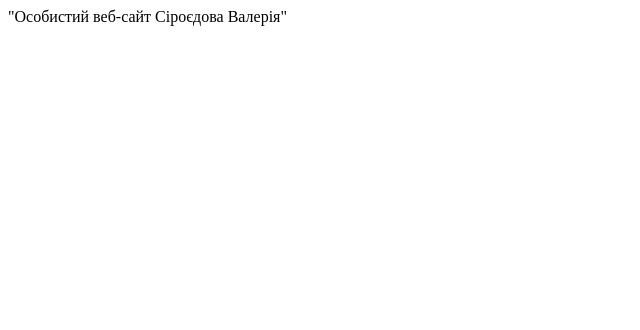
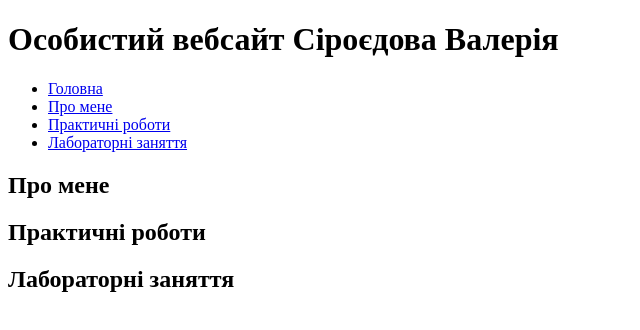
Before and after one commit to vsiroedov/forDUT, a plain HTML site: page index.html in a window 1280 px wide. Shown: the whole page, without its empty margins (0-640 px from the left). Drawn offline with Linux system fonts and the light colour scheme.

Commit message:
mycommit

```diff
--- a/index.html
+++ b/index.html
@@ -1,5 +1,45 @@
-<html>
-   <body>
-    "Особистий веб-сайт Сіроєдова Валерія"
-   </body>
+<!DOCTYPE html>
+<html lang="en">
+
+<head>
+    <meta charset="UTF-8">
+    <meta name="viewport" content="width=device-width, initial-scale=1.0">
+    <link rel="stylesheet" href="css/style.css">
+    <title>Особистий вебсайт Сіроєдова Валерія</title>
+</head>
+
+<body>
+    <header>
+        <h1>Особистий вебсайт Сіроєдова Валерія</h1>
+        <nav>
+            <ul>
+                <li><a href="index.html">Головна</a></li>
+                <li><a href="pages/about.html">Про мене</a></li>
+                <li><a href="pages/practical-works.html">Практичні роботи</a></li>
+                <li><a href="pages/labs.html">Лабораторні заняття</a></li>
+            </ul>
+        </nav>
+    </header>
+
+    <section id="about">
+        <h2>Про мене</h2>
+        <!-- 18 років, 2 курс ДУІКТ, займаюсь спортом, працюю -->
+    </section>
+
+    <section id="practical-works">
+        <h2>Практичні роботи</h2>
+        <!-- Перелік практичних робіт з назвами та посиланнями на сторінки цих завдань -->
+    </section>
+
+    <section id="labs">
+        <h2>Лабораторні заняття</h2>
+        <!-- Перелік лабораторних завдань з назвами та посиланнями на сторінки цих завдань -->
+    </section>
+
+    <footer>
+        <!-- Інформація для футера, наприклад: контактні дані студента, посилання на соціальні мережі,
+        роки навчання, посилання на репозиторій студента на GitHub тощо. -->
+    </footer>
+</body>
+
 </html>
```
